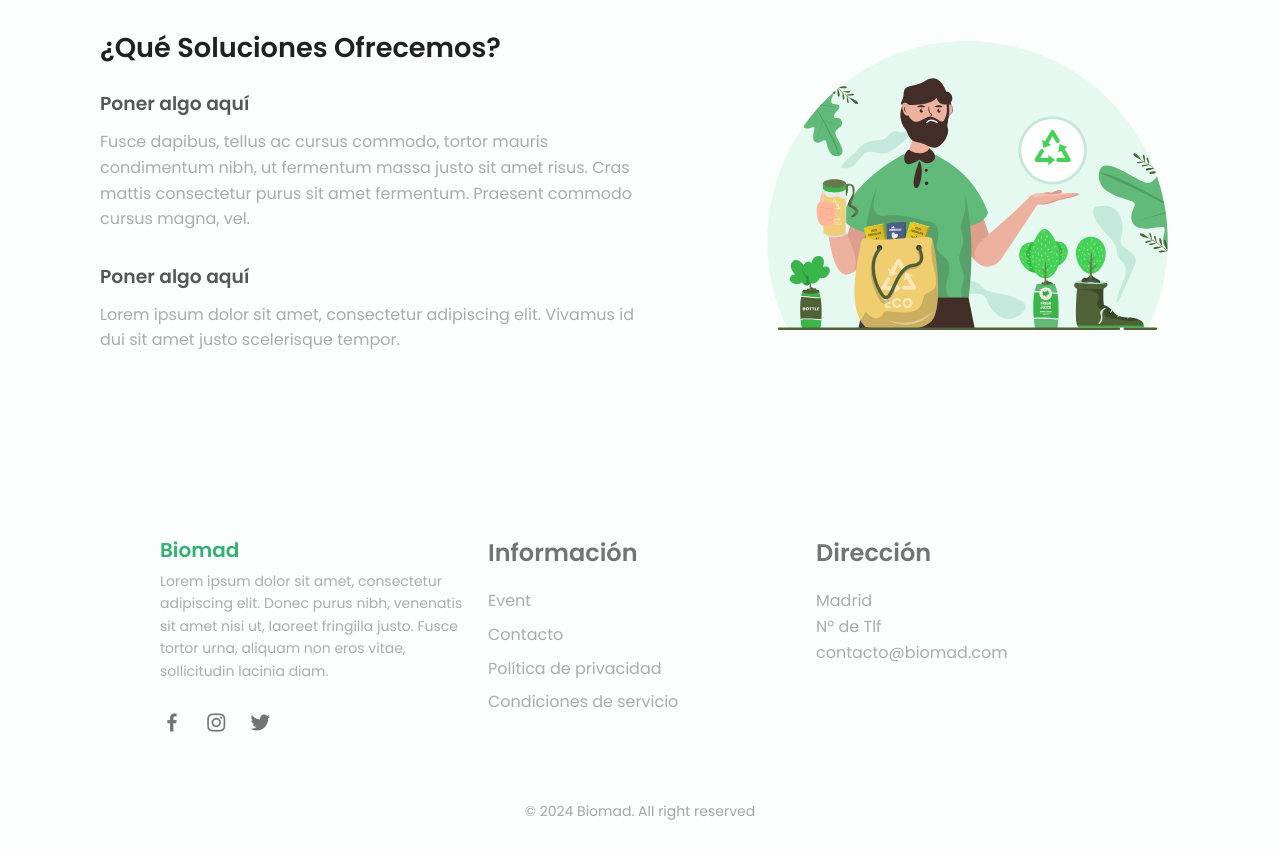
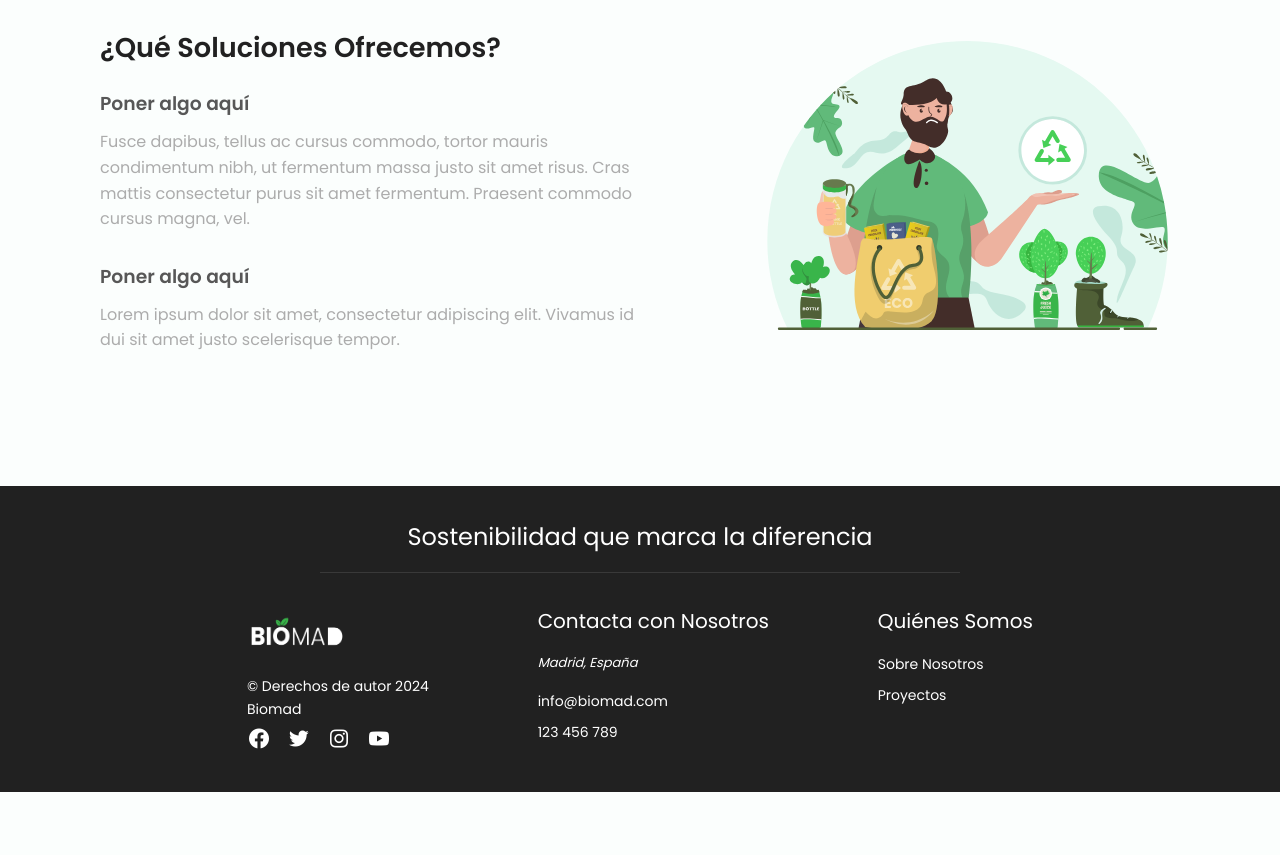
Before and after one commit to javiperlo/biomad_web, a plain HTML site: page index.html in a window 1280 px wide. Shown: the part 2461-3316 px from the top of the page. After the commit the page ends 3253 px from the top, so only its background shows below. Drawn offline with nearby package versions, Linux system fonts and the light colour scheme.

Commit message:
Footer Terminado

```diff
--- a/index.html
+++ b/index.html
@@ -108,41 +108,77 @@
                 </div>
             </section>
 
-        <!--========== FOOTER ==========-->
-        <footer class="footer section bd-container">
-            <div class="footer__container bd-grid">
-                <div class="footer__content">
-                    <a href="#" class="footer__logo">Biomad</a>
-                    <span class="footer__description">Lorem ipsum dolor sit amet, consectetur adipiscing elit. Donec purus nibh, venenatis sit amet nisi ut, laoreet fringilla justo. Fusce tortor urna, aliquam non eros vitae, sollicitudin lacinia diam.</span>
-                    <div>
-                        <a href="#" class="footer__social"><i class='bx bxl-facebook'></i></a>
-                        <a href="#" class="footer__social"><i class='bx bxl-instagram'></i></a>
-                        <a href="#" class="footer__social"><i class='bx bxl-twitter'></i></a>
-                    </div>
+            <!--========== FOOTER ==========-->
+            <footer class="footer__container">
+                <div class="footer__header">
+                    <h2 class="footer__main-title">Sostenibilidad que marca la diferencia</h2>
+                    <hr class="footer__separator">
                 </div>
 
                 <div class="footer__content">
-                    <h3 class="footer__title">Información</h3>
-                    <ul>
-                        <li><a href="#" class="footer__link">Event</a></li>
-                        <li><a href="#" class="footer__link">Contacto</a></li>
-                        <li><a href="#" class="footer__link">Política de privacidad</a></li>
-                        <li><a href="#" class="footer__link">Condiciones de servicio</a></li>
+                    <div class="footer__brand">
+                        <a href="#" class="footer__logo">
+                            <img src="imgs/biomad_logo_text_light.png" width="100" height="90" alt="Biomad">
+                        </a>
+                        <div class="footer__rights">
+                            &copy; Derechos de autor 2024 <br>Biomad
+                        </div>
+                        <ul class="footer__social">
+                            <li>
+                                <a href="#" class="footer__social-link">
+                                    <i class='bx bxl-facebook-circle' ></i>
+                                </a>
+                            </li>
+                            <li>
+                                <a href="#" class="footer__social-link">
+                                    <i class='bx bxl-twitter' ></i>
+                                </a>
+                            </li>
+                            <li>
+                                <a href="#" class="footer__social-link">
+                                    <i class='bx bxl-instagram' ></i>
+                                </a>
+                            </li>
+                            <li>
+                                <a href="#" class="footer__social-link">
+                                    <i class='bx bxl-youtube' ></i>
+                                </a>
+                            </li>
+                        </ul>
+                    </div>
+
+                    <ul class="footer-list">
+                        <li>
+                            <p class="footer__title">Contacta con Nosotros</p>
+                        </li>
+                        <li>
+                            <address class="footer__description">
+                                Madrid, España
+                            </address>
+                        </li>
+                        <li>
+                            <a href="mailto:info@email.com" class="footer__link">info@biomad.com</a>
+                        </li>
+                        <li>
+                            <a href="tel:001234567890" class="footer__link">123 456 789</a>
+                        </li>
                     </ul>
+
+                    <ul class="footer-list">
+                        <li>
+                            <p class="footer__title">Quiénes Somos</p>
+                        </li>
+                        <li>
+                            <a href="#" class="footer__link">Sobre Nosotros</a>
+                        </li>
+                        <li>
+                            <a href="#" class="footer__link">Proyectos</a>
+                        </li>
+                    </ul>
+
                 </div>
-
-                <div class="footer__content">
-                    <h3 class="footer__title">Dirección</h3>
-                    <ul>
-                        <li>Madrid</li>
-                        <li>Nº de Tlf</li>
-                        <li>contacto@biomad.com</li>
-                    </ul>
-                </div>
-            </div>
-
-            <p class="footer__copy">&#169; 2024 Biomad. All right reserved</p>
-        </footer>
+            </footer>
+        </main>
 
         <!-- SCROLL -->
         <script src="https://unpkg.com/scrollreveal"></script>
--- a/index_styles.css
+++ b/index_styles.css
@@ -171,7 +171,7 @@ img{
   }
 
 /*Dispositivos moviles estandar*/
-@media screen and (max-width: 768px){
+@media screen and (max-width: 766px){
     .nav__menu{
 		position: fixed;
 		top: -100%;
@@ -263,6 +263,45 @@ img{
         height: 95%; /* Ajusta la altura de la imagen */
         object-fit: cover; /* Escala la imagen para cubrir el cuadro */
         border-radius: 10px; /* Agrega bordes redondeados a la imagen */
+    }
+    .footer__content {
+        display: flex;
+        justify-content: center; /* Centra los elementos horizontalmente */
+        gap: 1rem;
+        width: 100%;
+        max-width: 1200px;
+        margin: 0 auto; /* Agregado para centrar horizontalmente */
+        flex-direction: column; /* Cambia la disposición a columna para cada elemento */
+        align-items: center; /* Centra los elementos horizontalmente */
+        text-align: center; /* Centra el texto */
+    }
+    .footer__brand,
+    .footer-list {
+        width: 100%; /* Ajusta el ancho de cada bloque al 100% */
+        margin-bottom: 20px; /* Añade un margen inferior entre los bloques */
+    }
+
+    .footer__logo img {
+        width: 100px;
+        height: 55px;
+        margin-left: 37%;
+    }
+
+    .footer__rights {
+        margin: 0.1rem 0; /* Reducir el margen superior e inferior */
+        color: white;
+        font-size: var(--small-font-size);
+        padding-top: 1rem;
+        text-align: center; /* Alinea el texto de la marca a la izquierda */
+
+    }
+
+    .footer__social {
+        display: flex;
+        list-style: none;
+        padding: 0;
+        margin-left: 32%;
+        gap: 1rem;
     }
 
 }
@@ -482,58 +521,84 @@ img{
 }
 
 
+/*========== FOOTER ==========*/
+.footer__container {
+    background-color: var(--color-titles);
+    padding: 2rem 0;
+    box-sizing: border-box;
+    margin-top: 6rem;
+    text-align: center;
+    margin-top: 80px;
+
+}
+
+.footer__header {
+    text-align: center;
+    margin-bottom: 2rem;
+}
+
+.footer__main-title {
+    font-size: var(--h2-font-size);
+    font-weight: 50;
+    color: white; /* Ajusta el color para mejor visibilidad */
+}
+
+.footer__separator {
+    width: 50%;
+    border: 0; /* Elimina el borde por defecto */
+    height: 1px; /* Ajusta el grosor del separador */
+    background-color: rgb(81, 81, 81); /* Color del separador */
+    transform: scaleY(0.5); /* Escala el grosor del separador a la mitad */
+    margin: 1rem auto 2rem; /* Ajusta margen para separación */
+}
+
+
+.footer__brand {
+    text-align: left;
+}
 
 
 
-/*========== FOOTER ==========*/
-.footer__container{
-    grid-template-columns: repeat(auto-fit, minmax(220px, 1fr));
-    row-gap: 2rem;
+.footer__social-link {
+    font-size: 1.5rem;
+    color: white; /* Ajusta el color para mejor visibilidad */
 }
 
-.footer__logo{
-    font-size: var(--h3-font-size);
-    color: var(--first-color);
-    font-weight: var(--font-semi-bold);
+.footer-list {
+    list-style: none;
+    padding: 0;
 }
 
-.footer__description{
-    display: block;
-    font-size: var(--small-font-size);
-    margin: .25rem 0 var(--mb-3);
+.footer__title {
+    font-size: var(--h3-font-size);
+    color: white; /* Ajusta el color para mejor visibilidad */
+    margin-bottom: 1rem;
 }
 
-.footer__social{
-    font-size: 1.5rem;
-    color: var(--title-color);
-    margin-right: var(--mb-2);
+.footer__description {
+    font-size: var(--smaller-font-size);
+    color: white; /* Ajusta el color para mejor visibilidad */
+    margin-bottom: 1rem;
 }
 
-.footer__title{
-    font-size: var(--h2-font-size);
-    color: var(--title-color);
-    margin-bottom: var(--mb-2);
+.footer__link {
+    display: block;
+    color: white; /* Ajusta el color para mejor visibilidad */
+    margin-bottom: 0.5rem;
+    font-size: var(--small-font-size)  ;
 }
 
-.footer__link{
-    display: inline-block;
-    color: var(--text-color);
-    margin-bottom: var(--mb-1);
-}
-
-.footer__link:hover{
+.footer__link:hover {
     color: var(--first-color);
 }
 
-.footer__copy{
-    text-align: center;
-    font-size: var(--small-font-size);
-    color: var(--text-color-light);
-    margin-top: 3.5rem;
+.footer__newsletter {
+    display: flex;
+    flex-direction: column;
 }
 
+
 /*========== MEDIA QUERIES ==========*/
-
 
 
 /*TABLETS*/
@@ -609,6 +674,25 @@ img{
         object-fit: cover; /* Escala la imagen para cubrir el cuadro */
         border-radius: 10px; /* Agrega bordes redondeados a la imagen */
     }
+    .footer__logo img {
+        width: 100px;
+        height: 60px;
+        margin-top: 0.05rem;
+    }
+
+    .footer__rights {
+        margin: 0.1rem 0; /* Reducir el margen superior e inferior */
+        color: white;
+        font-size: var(--small-font-size);
+    }
+
+    .footer__social {
+        display: flex;
+        list-style: none;
+        padding: 0;
+        gap: 1rem;
+    }
+
 }
 
 /*Ajustes generales*/
@@ -711,7 +795,33 @@ img{
         object-fit: cover; /* Escala la imagen para cubrir el cuadro */
         border-radius: 10px; /* Agrega bordes redondeados a la imagen */
         padding-bottom: 80px;
+    }
+    .footer__content {
+        display: flex;
+        justify-content: center; /* Centra los elementos horizontalmente */
+        gap: 6.8rem;
+        width: 100%;
+        max-width: 1200px;
+        margin: 0 auto; /* Agregado para centrar horizontalmente */
+        text-align: left;
+    }
+    .footer__logo img {
+        width: 100px;
+        height: 60px;
+        margin-top: 0.05rem;
+    }
 
+    .footer__rights {
+        margin: 0.1rem 0; /* Reducir el margen superior e inferior */
+        color: white;
+        font-size: var(--small-font-size);
+    }
+
+    .footer__social {
+        display: flex;
+        list-style: none;
+        padding: 0;
+        gap: 1rem;
     }
 }
 
```
